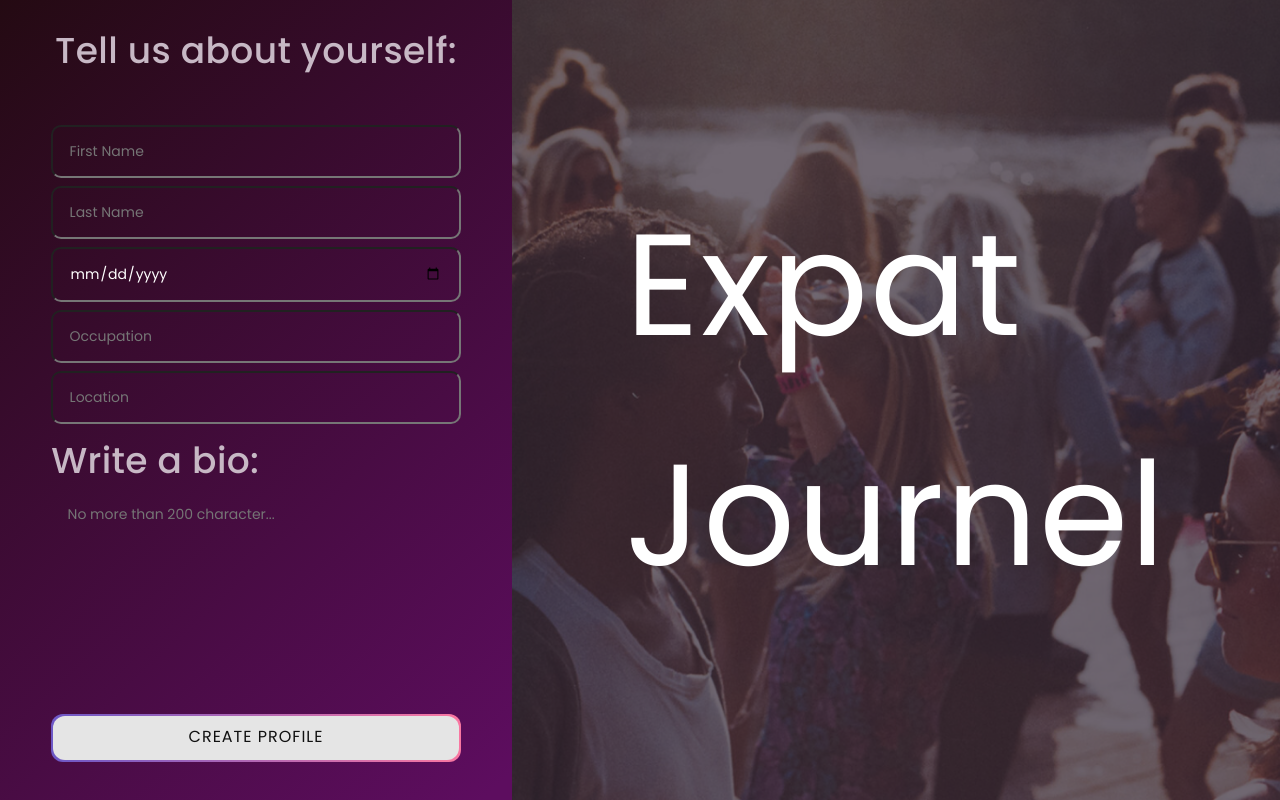
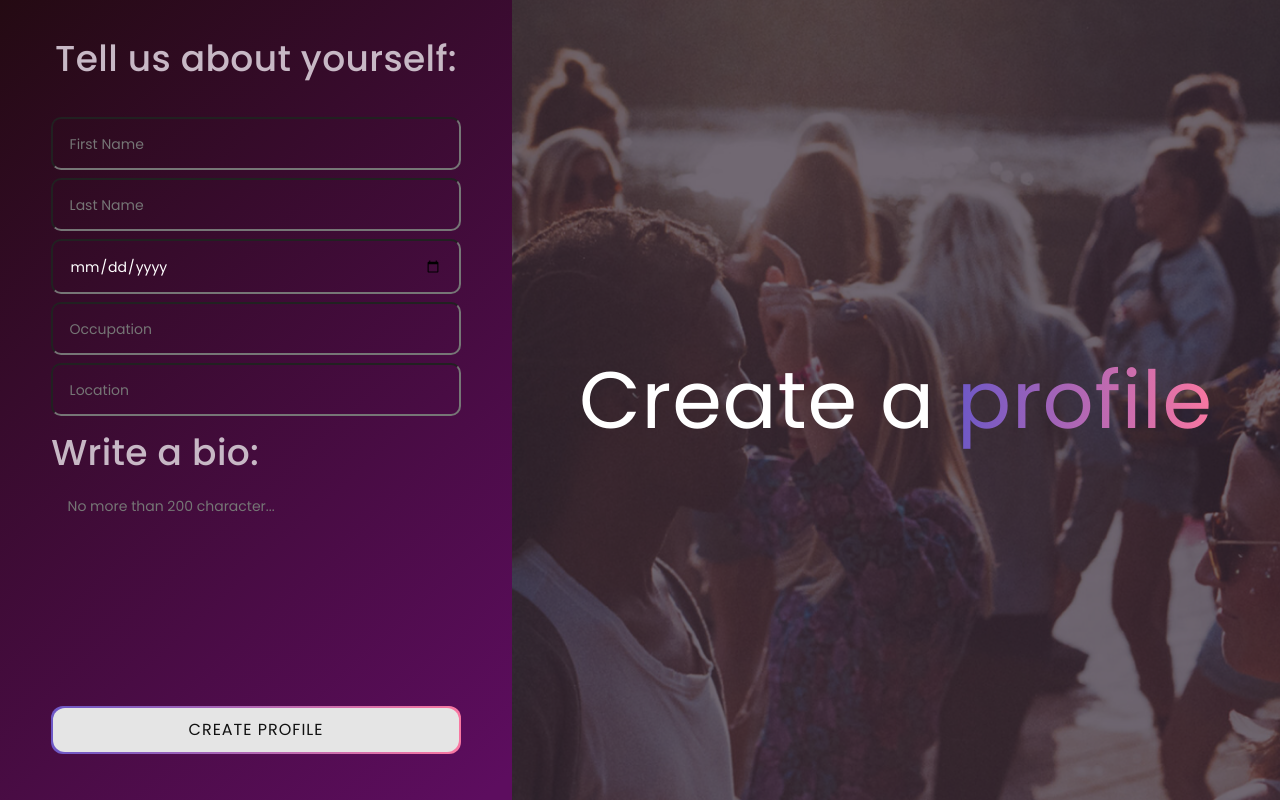
Before and after one commit to Build-Week-Expat-Journal/FE, a React (Create React App) app in the folder frontend/: page /createprofile in a window 1280 px wide. Built offline with nearby package versions, Linux system fonts and the light colour scheme.

Commit message:
update to support using render prop to set main text

```diff
--- a/frontend/src/components/AuthLayout.js
+++ b/frontend/src/components/AuthLayout.js
@@ -40,12 +40,24 @@ const Intro = styled.div`
     z-index: 1;
   }
 
-  h1 {
+  h1,
+  h2 {
     align-self: center;
     font-size: ${rem(144)};
     font-weight: ${props => props.theme.typography.fontWeight.regular};
     color: white;
+    text-align: center;
     z-index: 2;
+  }
+
+  h2 {
+    font-size: ${rem(80)};
+
+    span {
+      background: ${props => props.theme.gradients.purplePink};
+      -webkit-background-clip: text;
+      -webkit-text-fill-color: transparent;
+    }
   }
 `;
 
@@ -53,21 +65,25 @@ const Form = styled.div`
   grid-area: form;
   display: flex;
   flex-direction: column;
-  justify-content: space-around;
+  justify-content: space-evenly;
   align-items: center;
   background: ${props => props.theme.gradients.purple};
   height: 100vh;
 `;
 
-const AuthLayout = ({ formAlign = 'right', children }) => {
+const AuthLayout = ({ formAlign = 'right', message, children }) => {
   return (
     <Wrapper formAlign={formAlign}>
       <Intro>
         <div className="filter"></div>
-        <h1>
-          Expat <br />
-          Journel
-        </h1>
+        {message ? (
+          <h2>{message()}</h2>
+        ) : (
+          <h1>
+            Expat <br />
+            Journel
+          </h1>
+        )}
       </Intro>
       <Form>{children}</Form>
     </Wrapper>
```
